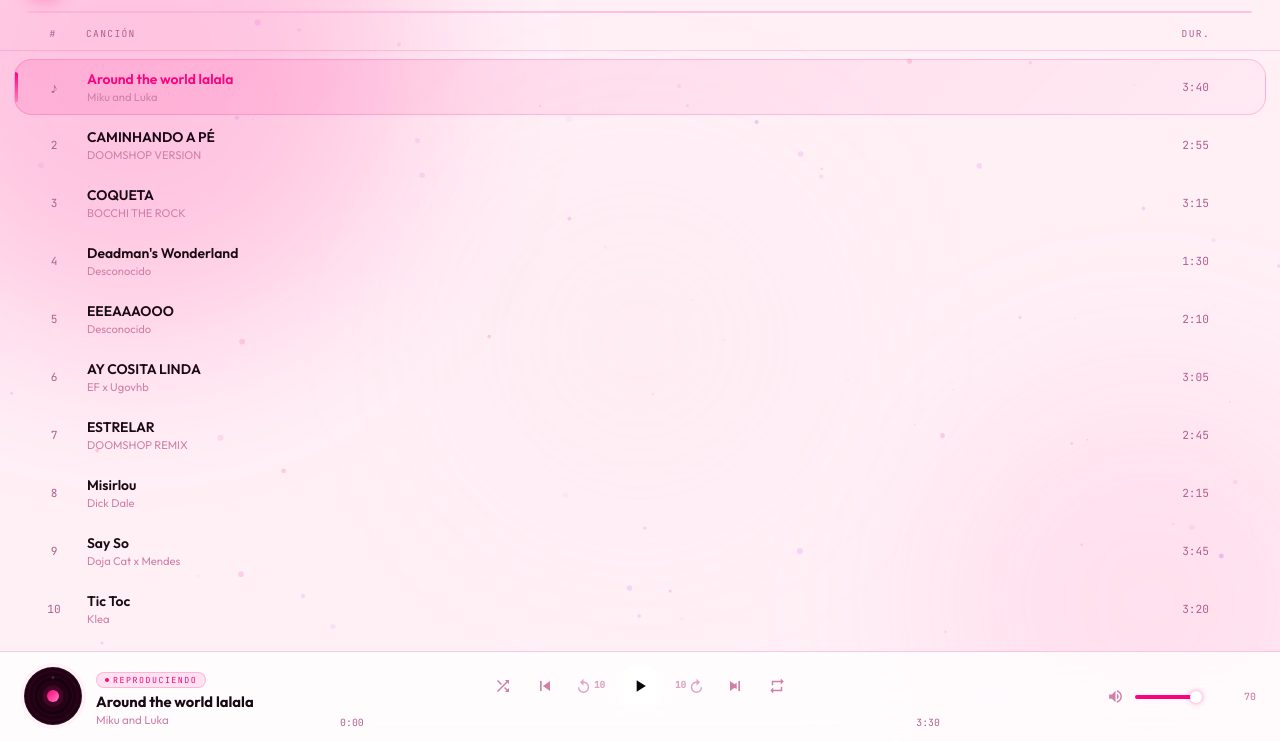
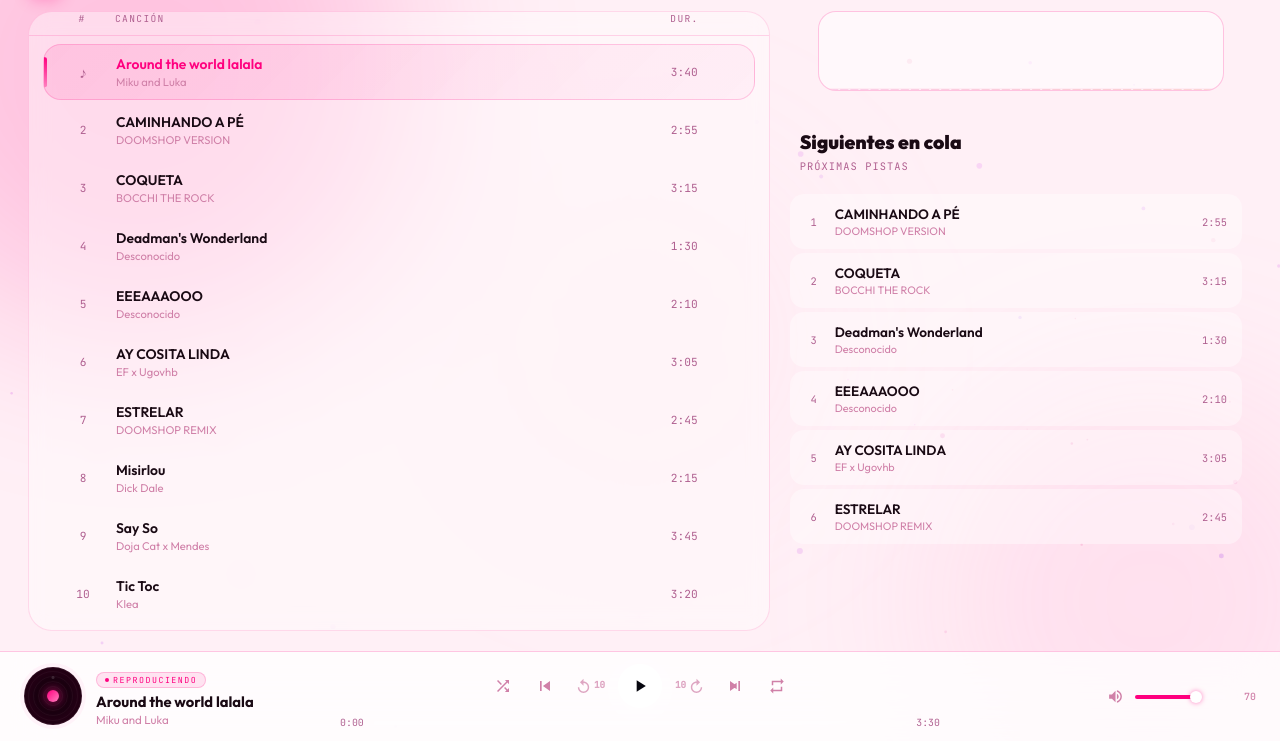
Before and after one commit to Lhansqw/Reproductor-de-musica, a website built with Vite: page index.html in a window 1280 px wide. Shown: the part 59-800 px from the top of the page. Built offline with nearby package versions, Linux system fonts and the light colour scheme.

Commit message:
cambiando algo el diseño

```diff
--- a/index.html
+++ b/index.html
@@ -92,27 +92,33 @@
         </div>
       </div>
 
-      <!-- Main Visualizer -->
-      <div class="freq-visualizer">
-        <canvas id="freq-canvas"></canvas>
-      </div>
+      <div class="main-layout">
+        <!-- Left Column: Library -->
+        <div class="library-panel">
+          <div class="col-headers">
+            <span style="text-align:center">#</span>
+            <span>CANCIÓN</span>
+            <span style="text-align:right">DUR.</span>
+            <span></span>
+          </div>
+          <div class="song-list" id="song-list"></div>
+        </div>
 
-      <div class="col-headers">
-        <span style="text-align:center">#</span>
-        <span>CANCIÓN</span>
-        <span style="text-align:right">DUR.</span>
-        <span></span>
-      </div>
+        <!-- Right Column: Queue & Stats -->
+        <div class="queue-panel">
+          <!-- Main Visualizer moved here -->
+          <div class="freq-visualizer">
+            <canvas id="freq-canvas"></canvas>
+          </div>
 
-      <div class="song-list" id="song-list"></div>
+          <div class="queue-section-header">
+            <h2 class="queue-title">Siguientes en cola</h2>
+            <span class="queue-subtitle">Próximas pistas</span>
+          </div>
 
-      <!-- Up Next Queue -->
-      <div class="main-header" style="padding-top:10px; padding-bottom:5px;">
-        <div>
-          <h2 class="main-title" style="font-size:1.1rem; opacity:0.8;">Siguientes en cola</h2>
+          <div class="up-next-list" id="up-next-list"></div>
         </div>
       </div>
-      <div class="up-next-list" id="up-next-list" style="margin-bottom:10px;"></div>
 
     </main>
 
--- a/src/services/PlaylistService.ts
+++ b/src/services/PlaylistService.ts
@@ -118,8 +118,25 @@ export class PlaylistService {
 
   /** Songs coming AFTER the current one (queue / up-next) */
   getUpNext(): Song[] {
-    if (!this.currentNode?.next) return [];
-    return this.dll.fromNode(this.currentNode.next);
+    if (!this.currentNode) return [];
+
+    const all = this.dll.toArray();
+    const currentIndex = all.findIndex(s => s.id === this.currentNode?.data.id);
+    if (currentIndex === -1) return [];
+
+    let upcoming: Song[] = [];
+
+    if (this.isLooping) {
+      // If looping, we take what's after current + what's at the start
+      const after = all.slice(currentIndex + 1);
+      const before = all.slice(0, currentIndex);
+      upcoming = [...after, ...before];
+    } else {
+      upcoming = all.slice(currentIndex + 1);
+    }
+
+    // Limit to 10 songs to keep the UI clean
+    return upcoming.slice(0, 10);
   }
 
   get size(): number {
--- a/src/style.css
+++ b/src/style.css
@@ -117,15 +117,51 @@ body.is-playing .orb-3 {
    ================================================================ */
 .main {
   flex: 1;
-  overflow-y: auto;
-  overflow-x: hidden;
   display: flex;
   flex-direction: column;
   position: relative;
-  padding-bottom: 8px;
+  overflow: hidden;
 }
 .main::-webkit-scrollbar { width: 4px; }
 .main::-webkit-scrollbar-thumb { background: rgba(255,0,127,.3); border-radius: 99px; }
+
+.main-layout {
+  display: flex;
+  flex: 1;
+  gap: 20px;
+  padding: 0 28px 20px;
+  min-height: 0;
+  position: relative;
+  z-index: 1;
+}
+
+.library-panel {
+  flex: 1.6;
+  display: flex;
+  flex-direction: column;
+  min-width: 0;
+  background: rgba(255, 255, 255, 0.4);
+  backdrop-filter: blur(10px);
+  border-radius: var(--r2);
+  border: 1px solid var(--border);
+  overflow: hidden;
+}
+
+.song-list {
+  flex: 1;
+  overflow-y: auto;
+  padding: 12px;
+}
+.song-list::-webkit-scrollbar { width: 4px; }
+.song-list::-webkit-scrollbar-thumb { background: rgba(255,0,127,.2); border-radius: 10px; }
+
+.queue-panel {
+  flex: 1;
+  display: flex;
+  flex-direction: column;
+  min-width: 300px;
+  gap: 15px;
+}
 
 /* SVG background waves */
 .wave-bg { position: absolute; inset: 0; pointer-events: none; z-index: 0; opacity: 0; transition: opacity .6s; }
@@ -198,6 +234,7 @@ body.is-playing .freq-visualizer { border-color: rgba(255,0,127,.5); }
 }
 
 /* Song list */
+/* (Styles moved up or consolidated) */
 .song-list { flex: 1; padding: 8px 14px 10px; position: relative; z-index: 1; }
 
 .song-item {
@@ -251,16 +288,41 @@ body.is-playing .song-item.active::before { animation: accentBarPulse 1.5s ease-
 .empty p { font-size: .85rem; }
 
 /* Up Next */
-.up-next-list { padding: 0 20px; overflow-y: auto; max-height: 150px; margin-bottom: 20px; }
+.queue-section-header {
+  padding: 5px 10px;
+  margin-top: 5px;
+}
+.queue-title {
+  font-size: 1.2rem;
+  font-weight: 800;
+  color: var(--text);
+  margin: 0;
+}
+.queue-subtitle {
+  font-size: 0.65rem;
+  font-family: var(--fm);
+  color: var(--muted);
+  letter-spacing: 0.1em;
+  text-transform: uppercase;
+}
+
+.up-next-list {
+  flex: 1;
+  overflow-y: auto;
+  padding-right: 10px;
+  display: flex;
+  flex-direction: column;
+  gap: 4px;
+}
 .up-next-list::-webkit-scrollbar { width: 4px; }
 .up-next-list::-webkit-scrollbar-thumb { background: var(--border2); border-radius: 99px; }
 .un-empty { text-align: center; padding: 40px 10px; font-size: .78rem; color: var(--muted); }
-.un-item { display: flex; align-items: center; gap: 10px; padding: 9px 8px; border-radius: 10px; cursor: pointer; transition: background .15s; margin-bottom: 2px; }
-.un-item:hover { background: rgba(255,255,255,.04); }
+.un-item { display: flex; align-items: center; gap: 12px; padding: 10px 14px; border-radius: 14px; cursor: pointer; transition: all .2s; background: rgba(255,255,255,0.4); border: 1px solid transparent; }
+.un-item:hover { background: rgba(255,0,127,0.06); border-color: rgba(255,0,127,0.1); transform: translateX(4px); }
 .un-num { font-family: var(--fm); font-size: .65rem; color: var(--muted); min-width: 18px; text-align: center; }
 .un-info { flex: 1; min-width: 0; }
-.un-title-text { font-size: .8rem; font-weight: 600; white-space: nowrap; overflow: hidden; text-overflow: ellipsis; }
-.un-artist { font-size: .65rem; color: var(--muted2); margin-top: 1px; white-space: nowrap; overflow: hidden; text-overflow: ellipsis; }
+.un-title-text { font-size: .85rem; font-weight: 600; color: var(--text); white-space: nowrap; overflow: hidden; text-overflow: ellipsis; }
+.un-artist { font-size: .68rem; color: var(--muted2); margin-top: 1px; white-space: nowrap; overflow: hidden; text-overflow: ellipsis; }
 .un-dur { font-family: var(--fm); font-size: .65rem; color: var(--muted); flex-shrink: 0; }
 
 /* ================================================================
```
